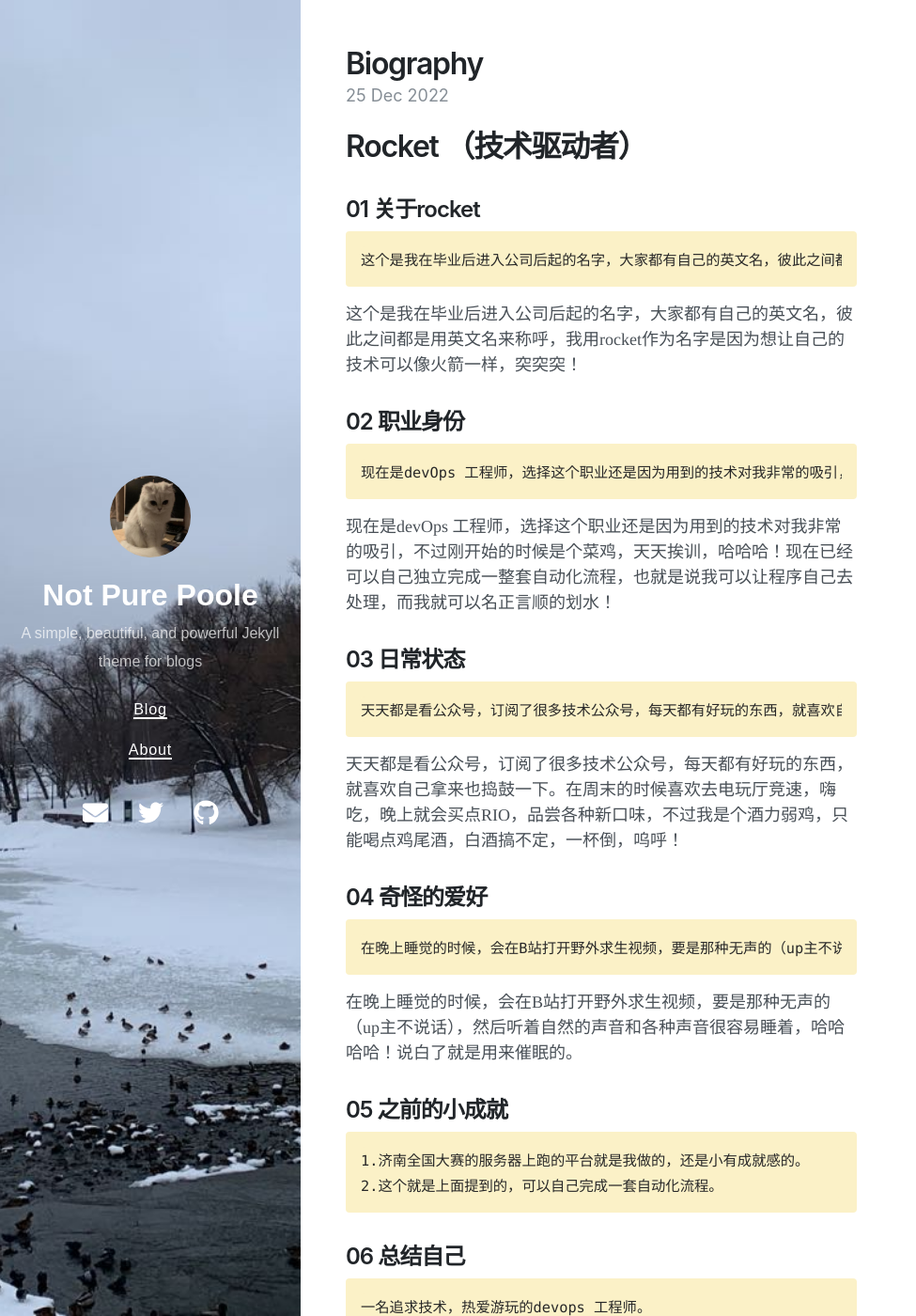
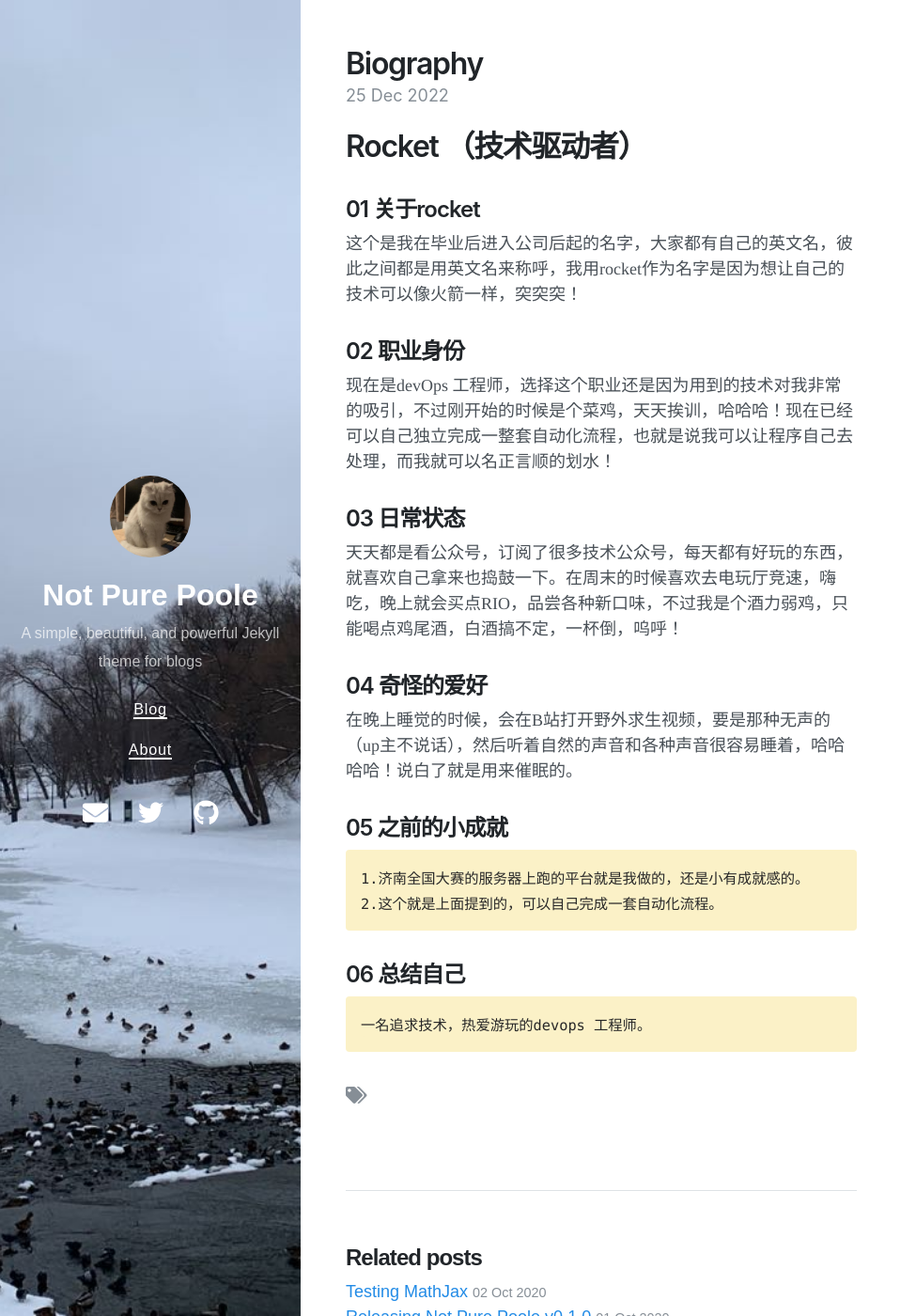
Before and after one commit to yunzck8s/rocket.github.io, a Jekyll site: the page built from _posts/2022-12-25-biography.md, in a window 1280 px wide and 1400 px high. Shown: the whole window at 94% size, without its empty margins (0-975 px from the left). Built offline with Jekyll 4.4.1, drawn with Linux system fonts in a browser that asks for light colours; nearby versions of some CDN libraries; our own code applies the rules of GitHub Pages for plain Markdown files.

Commit message:
Add files via upload

````diff
--- a/_posts/2022-12-25-biography.md
+++ b/_posts/2022-12-25-biography.md
@@ -4,33 +4,23 @@
 
 ## 01 关于rocket
 
-```
 这个是我在毕业后进入公司后起的名字，大家都有自己的英文名，彼此之间都是用英文名来称呼，我用rocket作为名字是因为想让自己的技术可以像火箭一样，突突突！
-```
 
-这个是我在毕业后进入公司后起的名字，大家都有自己的英文名，彼此之间都是用英文名来称呼，我用rocket作为名字是因为想让自己的技术可以像火箭一样，突突突！
+
 
 ## 02 职业身份
 
-```
 现在是devOps 工程师，选择这个职业还是因为用到的技术对我非常的吸引，不过刚开始的时候是个菜鸡，天天挨训，哈哈哈！现在已经可以自己独立完成一整套自动化流程，也就是说我可以让程序自己去处理，而我就可以名正言顺的划水！
-```
 
-现在是devOps 工程师，选择这个职业还是因为用到的技术对我非常的吸引，不过刚开始的时候是个菜鸡，天天挨训，哈哈哈！现在已经可以自己独立完成一整套自动化流程，也就是说我可以让程序自己去处理，而我就可以名正言顺的划水！
+
 
 ## 03 日常状态
 
-```
-天天都是看公众号，订阅了很多技术公众号，每天都有好玩的东西，就喜欢自己拿来也捣鼓一下。在周末的时候喜欢去电玩厅竞速，嗨吃，晚上就会买点RIO，品尝各种新口味，不过我是个酒力弱鸡，只能喝点鸡尾酒，白酒搞不定，一杯倒，呜呼！
-```
-
 天天都是看公众号，订阅了很多技术公众号，每天都有好玩的东西，就喜欢自己拿来也捣鼓一下。在周末的时候喜欢去电玩厅竞速，嗨吃，晚上就会买点RIO，品尝各种新口味，不过我是个酒力弱鸡，只能喝点鸡尾酒，白酒搞不定，一杯倒，呜呼！
 
+
+
 ## 04 奇怪的爱好
-
-```
-在晚上睡觉的时候，会在B站打开野外求生视频，要是那种无声的（up主不说话），然后听着自然的声音和各种声音很容易睡着，哈哈哈哈！说白了就是用来催眠的。
-```
 
 在晚上睡觉的时候，会在B站打开野外求生视频，要是那种无声的（up主不说话），然后听着自然的声音和各种声音很容易睡着，哈哈哈哈！说白了就是用来催眠的。
 
````
